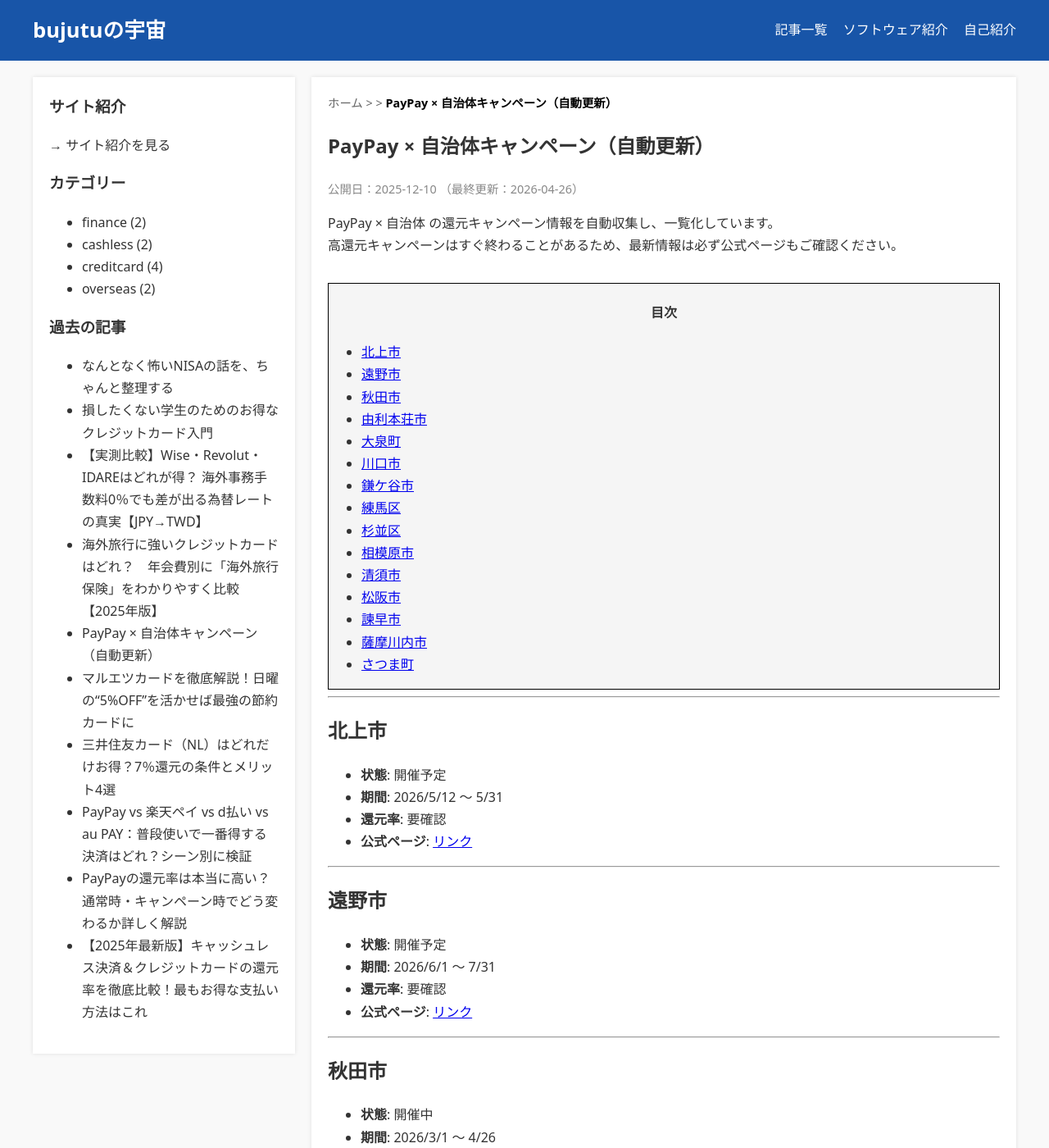
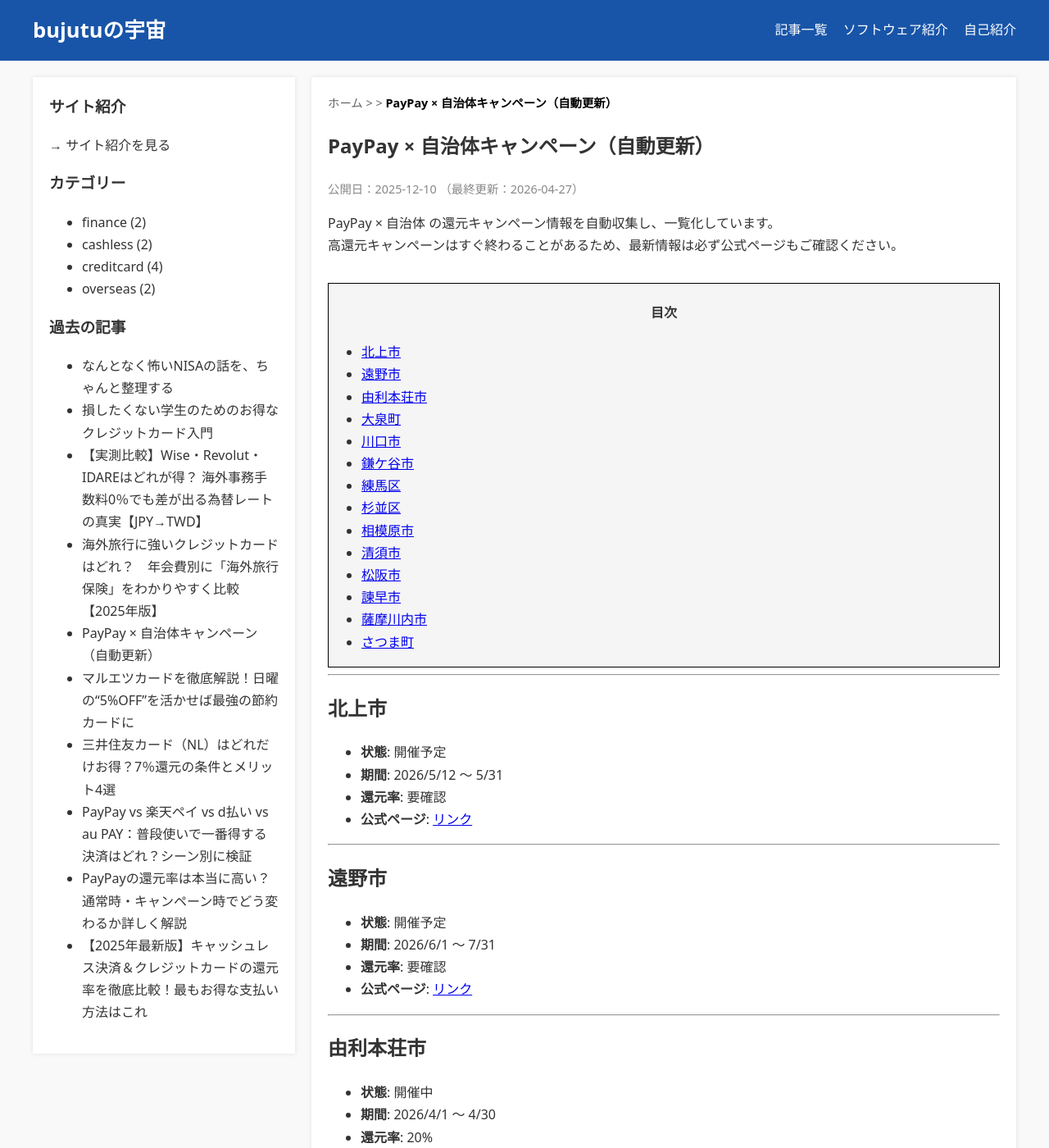
Before and after one commit to bujutu/bujutu.github.io, a Jekyll site: the page built from _posts/2025-12-10-paypay-campaigns.md, in a window 1280 px wide and 1400 px high. Shown: the whole window at 82% size. Built offline with Jekyll 4.4.1, drawn with Linux system fonts in a browser that asks for light colours; some of the changed text lies outside the part shown.

Commit message:
Auto-update PayPay campaigns

```diff
--- a/_posts/2025-12-10-paypay-campaigns.md
+++ b/_posts/2025-12-10-paypay-campaigns.md
@@ -1,7 +1,7 @@
 ---
 title: "PayPay × 自治体キャンペーン（自動更新）"
 layout: post
-last_modified_at: 2026-04-26 09:51:18
+last_modified_at: 2026-04-27 10:59:14
 description: "PayPayと自治体のポイント還元キャンペーン一覧（自動更新）。"
 tags: [paypay, 自治体, キャンペーン, 自動更新]
 ---
@@ -35,15 +35,6 @@ PayPay × 自治体 の還元キャンペーン情報を自動収集し、一覧
 
 ---
 
-## 秋田市
-
-- **状態**: 開催中
-- **期間**: 2026/3/1 〜 4/26
-- **還元率**: 20%
-- **公式ページ**: [リンク](https://paypay.ne.jp/event/akita-akita-city/)
-
----
-
 ## 由利本荘市
 
 - **状態**: 開催中
```
Also changed, not shown: other parts of _posts/2025-12-10-paypay-campaigns.md (+4 -4 lines).
